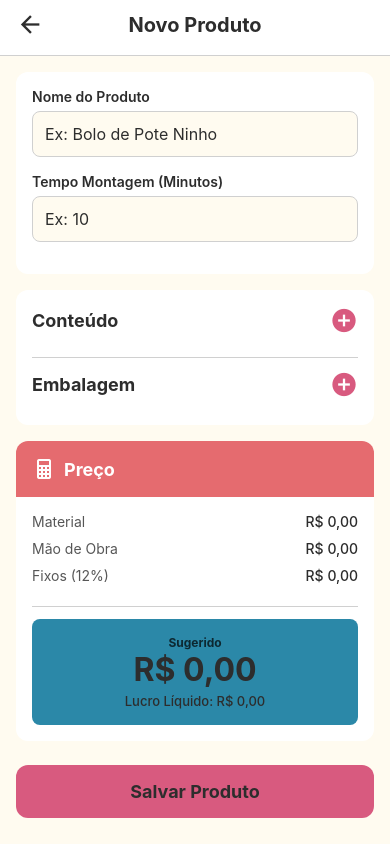
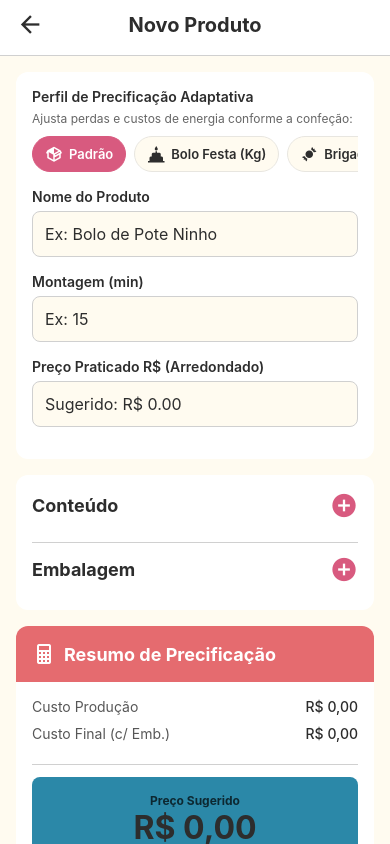
Before and after one commit to MaelBG/TesteRafaComeDocura, a React Native app: screen /CreateProduct in a window 390 px wide. Built offline with nearby package versions, Linux system fonts and the light colour scheme.

Commit message:
feat(pricing): implementa perfis inteligentes de precificacao por tipo de doce

```diff
--- a/src/hooks/usePricing.ts
+++ b/src/hooks/usePricing.ts
@@ -1,8 +1,45 @@
-import { useAppStore, Ingredient, Recipe, Product, Packaging, Settings } from '../store/useAppStore';
+import { useAppStore, Ingredient, Recipe, Product, Packaging, Settings, PricingProfileType } from '../store/useAppStore';
+
+/**
+ * Retorna o fator de perda/desperdício por perfil de doce.
+ */
+export const getProfileLossFactor = (profile?: PricingProfileType): number => {
+  switch (profile) {
+    case 'bolo_festa':
+      return 1.15; // 15% de perda (cobertura Chantininho retida no bowl/sacos)
+    case 'brigadeiro':
+      return 1.10; // 10% de perda (raspa de panela + confeito granulado perdido)
+    case 'bolo_pote':
+      return 1.08; // 8% de perda (farelos de fatiamento)
+    case 'macaron':
+      return 1.25; // 25% de perda (triagem de cascas e risco de quebra)
+    case 'padrao':
+    default:
+      return 1.05; // 5% de perda padrão
+  }
+};
+
+/**
+ * Retorna a taxa de custos indiretos (gás, água, energia) por perfil de doce.
+ */
+export const getProfileIndirectRate = (profile?: PricingProfileType): number => {
+  switch (profile) {
+    case 'bolo_festa':
+      return 0.18; // 18% (forno por 1h+, batedeira e 12h de refrigeração)
+    case 'brigadeiro':
+      return 0.10; // 10% (cocção em panela 20min)
+    case 'bolo_pote':
+      return 0.12; // 12% (forno retangular + refrigeração)
+    case 'macaron':
+      return 0.14; // 14% (forno técnico com precisão)
+    case 'padrao':
+    default:
+      return 0.12; // 12% padrão
+  }
+};
 
 /**
  * Lógica pura de precificação que não depende de Hooks do React.
- * Pode ser usada em testes ou funções utilitárias.
  */
 export const pricingCalculator = (data: {
   ingredients: Ingredient[];
@@ -42,13 +79,18 @@ export const pricingCalculator = (data: {
     return getRecipeTotalCost(recipeId) / recipe.yieldQuantity;
   };
 
-  const getLaborCost = (minutes: number) => {
-    // Agora o valor da hora é definido diretamente pelo Assistente de Mão de Obra
+  const getLaborCost = (productionMinutes: number, decorationMinutes: number = 0) => {
     const hourlyRate = settings.hourlyRate || 15;
-    return (minutes / 60) * hourlyRate;
+    const baseLabor = (productionMinutes / 60) * hourlyRate;
+    // Mão de obra de decoração artística possui adicional de 50% no valor hora
+    const artisticLabor = (decorationMinutes / 60) * (hourlyRate * 1.5);
+    return baseLabor + artisticLabor;
   };
 
   const getProductProductionCost = (product: Product) => {
+    const lossFactor = getProfileLossFactor(product.pricingProfile);
+    const indirectRate = getProfileIndirectRate(product.pricingProfile);
+
     const ingredientsBaseCost = product.components.reduce((acc, comp) => {
       if (comp.type === 'ingredient') {
         return acc + getIngredientUnitCost(comp.componentId) * comp.usedQuantity;
@@ -63,9 +105,12 @@ export const pricingCalculator = (data: {
       return acc;
     }, 0);
 
-    const contentRealCost = (ingredientsBaseCost * 1.05) + recipesRealCost;
-    const indirectCost = contentRealCost * 0.12;
-    const laborCost = getLaborCost(product.productionTimeMinutes);
+    const contentRealCost = (ingredientsBaseCost * lossFactor) + recipesRealCost;
+    const indirectCost = contentRealCost * indirectRate;
+    const laborCost = getLaborCost(
+      product.productionTimeMinutes || 0,
+      product.decorationTimeMinutes || 0
+    );
 
     return contentRealCost + indirectCost + laborCost;
   };
@@ -89,6 +134,35 @@ export const pricingCalculator = (data: {
     return ctu / (1 - margin);
   };
 
+  /**
+   * Retorna o lucro líquido e a margem de lucro real calculados com base no preço praticado.
+   */
+  const getActualMarginAndProfit = (product: Product) => {
+    const cost = getProductUnitCost(product);
+    const sellingPrice = product.actualSellingPrice && product.actualSellingPrice > 0
+      ? product.actualSellingPrice
+      : getSuggestedPrice(product);
+
+    const profit = sellingPrice - cost;
+    const marginPercent = sellingPrice > 0 ? (profit / sellingPrice) * 100 : 0;
+
+    return {
+      cost,
+      sellingPrice,
+      profit,
+      marginPercent,
+    };
+  };
+
+  /**
+   * Para bolos de festa, calcula o custo por Quilo (R$/Kg).
+   */
+  const getCostPerKg = (product: Product) => {
+    const totalCost = getProductUnitCost(product);
+    const weightKg = product.targetWeightKg && product.targetWeightKg > 0 ? product.targetWeightKg : 1;
+    return totalCost / weightKg;
+  };
+
   return {
     getIngredientUnitCost,
     getPackagingUnitCost,
@@ -98,6 +172,8 @@ export const pricingCalculator = (data: {
     getProductProductionCost,
     getProductUnitCost,
     getSuggestedPrice,
+    getActualMarginAndProfit,
+    getCostPerKg,
     hourlyRate: settings.hourlyRate || 15,
   };
 };
--- a/src/screens/CreateProductScreen.tsx
+++ b/src/screens/CreateProductScreen.tsx
@@ -15,7 +15,7 @@ import { MaterialCommunityIcons } from '@expo/vector-icons';
 import { useSafeAreaInsets } from 'react-native-safe-area-context';
 import { useNavigation, useRoute, RouteProp } from '@react-navigation/native';
 import { colors } from '../theme/colors';
-import { useAppStore, ProductComponent, Product } from '../store/useAppStore';
+import { useAppStore, ProductComponent, Product, PricingProfileType } from '../store/useAppStore';
 import { RootStackParamList } from '../navigation/types';
 import { usePricing } from '../hooks/usePricing';
 
@@ -53,6 +53,11 @@ export default function CreateProductScreen() {
   // Estados do Produto
   const [productName, setProductName] = useState('');
   const [productionTimeMinutes, setProductionTimeMinutes] = useState('');
+  const [decorationTimeMinutes, setDecorationTimeMinutes] = useState('');
+  const [pricingProfile, setPricingProfile] = useState<PricingProfileType>('padrao');
+  const [targetWeightKg, setTargetWeightKg] = useState('');
+  const [actualSellingPrice, setActualSellingPrice] = useState('');
+
   const [components, setComponents] = useState<LocalComponent[]>([]);
   const [modalVisible, setModalVisible] = useState(false);
   const [modalType, setModalType] = useState<'content' | 'packaging'>('content');
@@ -115,6 +120,10 @@ export default function CreateProductScreen() {
       if (existingProduct) {
         setProductName(existingProduct.name);
         setProductionTimeMinutes(existingProduct.productionTimeMinutes.toString().replace('.', ','));
+        if (existingProduct.pricingProfile) setPricingProfile(existingProduct.pricingProfile);
+        if (existingProduct.decorationTimeMinutes) setDecorationTimeMinutes(existingProduct.decorationTimeMinutes.toString().replace('.', ','));
+        if (existingProduct.targetWeightKg) setTargetWeightKg(existingProduct.targetWeightKg.toString().replace('.', ','));
+        if (existingProduct.actualSellingPrice) setActualSellingPrice(existingProduct.actualSellingPrice.toString().replace('.', ','));
 
         const loadedComponents = existingProduct.components.map(comp => {
           let name = 'Item removido';
@@ -160,6 +169,10 @@ export default function CreateProductScreen() {
     id: productId || 'temp',
     name: productName || '',
     productionTimeMinutes: parseFloat(productionTimeMinutes.toString().replace(',', '.')) || 0,
+    decorationTimeMinutes: parseFloat(decorationTimeMinutes.toString().replace(',', '.')) || 0,
+    pricingProfile,
+    targetWeightKg: parseFloat(targetWeightKg.toString().replace(',', '.')) || 0,
+    actualSellingPrice: parseFloat(actualSellingPrice.toString().replace(',', '.')) || 0,
     components: components.map(c => ({
       id: c.id,
       componentId: c.componentId,
@@ -172,22 +185,13 @@ export default function CreateProductScreen() {
   const totalCost = getProductUnitCost(tempProduct) || 0;
   const suggestedPrice = getSuggestedPrice(tempProduct) || 0;
 
-  const materialCost = components.reduce((acc, c) => acc + (parseFloat(c.usedQuantity.toString().replace(',', '.')) || 0) * (c.costPerUnit || 0), 0);
-  const contentsBaseCost = components.filter(c => c.type !== 'packaging').reduce((acc, c) => acc + (parseFloat(c.usedQuantity.toString().replace(',', '.')) || 0) * (c.costPerUnit || 0), 0);
-
-  const recipeRealCost = contentsBaseCost * 1.05;
-  const indirectCostValue = recipeRealCost * (settings.fixedCostsPercent / 100);
-  const laborCostValue = getLaborCost(tempProduct.productionTimeMinutes) || 0;
-  const profitMarginPercent = settings.profitMarginPercent || 0;
-  const actualProfit = suggestedPrice - totalCost;
-
   const handleSaveProduct = () => {
     if (!productName.trim() || !productionTimeMinutes.trim()) {
       Alert.alert('Atenção', 'Preencha os campos obrigatórios.');
       return;
     }
     if (components.length === 0) {
-      Alert.alert('Atenção', 'Adicione componentes.');
+      Alert.alert('Atenção', 'Adicione componentes ao produto.');
       return;
     }
 
@@ -198,11 +202,21 @@ export default function CreateProductScreen() {
       usedQuantity: parseFloat(c.usedQuantity.replace(',', '.')) || 0
     }));
 
+    const productPayload: Omit<Product, 'id'> = {
+      name: productName.trim(),
+      productionTimeMinutes: tempProduct.productionTimeMinutes,
+      decorationTimeMinutes: tempProduct.decorationTimeMinutes,
+      pricingProfile,
+      targetWeightKg: tempProduct.targetWeightKg,
+      actualSellingPrice: tempProduct.actualSellingPrice,
+      components: formattedComponents,
+    };
+
     if (productId) {
-      updateProduct(productId, { name: productName, productionTimeMinutes: tempProduct.productionTimeMinutes, components: formattedComponents });
+      updateProduct(productId, productPayload);
       Alert.alert('Sucesso', 'Produto atualizado!', [{ text: 'OK', onPress: () => navigation.goBack() }]);
     } else {
-      addProduct({ name: productName, productionTimeMinutes: tempProduct.productionTimeMinutes, components: formattedComponents });
+      addProduct(productPayload);
       Alert.alert('Sucesso', 'Produto salvo!', [{ text: 'OK', onPress: () => navigation.goBack() }]);
     }
   };
@@ -249,10 +263,64 @@ export default function CreateProductScreen() {
       <KeyboardAvoidingView style={{ flex: 1 }} behavior={Platform.OS === 'ios' ? 'padding' : undefined}>
         <ScrollView contentContainerStyle={styles.scrollContent} showsVerticalScrollIndicator={false}>
           <View style={styles.card}>
+            <Text style={styles.label}>Perfil de Precificação Adaptativa</Text>
+            <Text style={styles.sublabel}>Ajusta perdas e custos de energia conforme a confeção:</Text>
+
+            <ScrollView horizontal showsHorizontalScrollIndicator={false} style={styles.profileScroll}>
+              {[
+                { id: 'padrao', label: 'Padrão', icon: 'package-variant' },
+                { id: 'bolo_festa', label: 'Bolo Festa (Kg)', icon: 'cake-layered' },
+                { id: 'brigadeiro', label: 'Brigadeiros', icon: 'candy' },
+                { id: 'bolo_pote', label: 'Bolo no Pote', icon: 'glass-fragile' },
+                { id: 'macaron', label: 'Macaron/Fino', icon: 'cookie' },
+              ].map((item) => (
+                <TouchableOpacity
+                  key={item.id}
+                  style={[styles.profileChip, pricingProfile === item.id && styles.profileChipActive]}
+                  onPress={() => setPricingProfile(item.id as PricingProfileType)}
+                >
+                  <MaterialCommunityIcons
+                    name={item.icon as any}
+                    size={18}
+                    color={pricingProfile === item.id ? colors.white : colors.text}
+                  />
+                  <Text style={[styles.profileChipText, pricingProfile === item.id && styles.profileChipTextActive]}>
+                    {item.label}
+                  </Text>
+                </TouchableOpacity>
+              ))}
+            </ScrollView>
+
             <Text style={styles.label}>Nome do Produto</Text>
             <TextInput style={styles.input} placeholder="Ex: Bolo de Pote Ninho" value={productName} onChangeText={setProductName} />
-            <Text style={styles.label}>Tempo Montagem (Minutos)</Text>
-            <TextInput style={styles.input} placeholder="Ex: 10" keyboardType="numeric" value={productionTimeMinutes} onChangeText={setProductionTimeMinutes} />
+
+            <View style={{ flexDirection: 'row', gap: 10 }}>
+              <View style={{ flex: 1 }}>
+                <Text style={styles.label}>Montagem (min)</Text>
+                <TextInput style={styles.input} placeholder="Ex: 15" keyboardType="numeric" value={productionTimeMinutes} onChangeText={(val) => setProductionTimeMinutes(val.replace(',', '.'))} />
+              </View>
+
+              {pricingProfile === 'bolo_festa' && (
+                <View style={{ flex: 1 }}>
+                  <Text style={styles.label}>Decoração (min)</Text>
+                  <TextInput style={styles.input} placeholder="Ex: 30" keyboardType="numeric" value={decorationTimeMinutes} onChangeText={(val) => setDecorationTimeMinutes(val.replace(',', '.'))} />
+                </View>
+              )}
+            </View>
+
+            <View style={{ flexDirection: 'row', gap: 10 }}>
+              <View style={{ flex: 1 }}>
+                <Text style={styles.label}>Preço Praticado R$ (Arredondado)</Text>
+                <TextInput style={styles.input} placeholder={`Sugerido: R$ ${suggestedPrice.toFixed(2)}`} keyboardType="numeric" value={actualSellingPrice} onChangeText={(val) => setActualSellingPrice(val.replace(',', '.'))} />
+              </View>
+
+              {pricingProfile === 'bolo_festa' && (
+                <View style={{ flex: 1 }}>
+                  <Text style={styles.label}>Peso Estimado (Kg)</Text>
+                  <TextInput style={styles.input} placeholder="Ex: 1.5" keyboardType="numeric" value={targetWeightKg} onChangeText={(val) => setTargetWeightKg(val.replace(',', '.'))} />
+                </View>
+              )}
+            </View>
           </View>
 
           <View style={styles.card}>
@@ -276,13 +344,24 @@ export default function CreateProductScreen() {
           </View>
 
           <View style={styles.pricingCard}>
-            <View style={styles.pricingHeader}><MaterialCommunityIcons name="calculator" size={24} color={colors.white} /><Text style={styles.pricingTitle}>Preço</Text></View>
+            <View style={styles.pricingHeader}>
+              <MaterialCommunityIcons name="calculator" size={24} color={colors.white} />
+              <Text style={styles.pricingTitle}>Resumo de Precificação</Text>
+            </View>
             <View style={styles.pricingBody}>
-                <View style={styles.calcRow}><Text style={styles.calcLabel}>Material</Text><Text style={styles.calcValue}>R$ {materialCost.toFixed(2).replace('.', ',')}</Text></View>
-                <View style={styles.calcRow}><Text style={styles.calcLabel}>Mão de Obra</Text><Text style={styles.calcValue}>R$ {laborCostValue.toFixed(2).replace('.', ',')}</Text></View>
-                <View style={styles.calcRow}><Text style={styles.calcLabel}>Fixos ({settings.fixedCostsPercent}%)</Text><Text style={styles.calcValue}>R$ {indirectCostValue.toFixed(2).replace('.', ',')}</Text></View>
-                <View style={styles.divider} />
-                <View style={styles.suggestedPriceBox}><Text style={styles.suggestedLabel}>Sugerido</Text><Text style={styles.suggestedValue}>R$ {suggestedPrice.toFixed(2).replace('.', ',')}</Text><Text style={styles.profitText}>Lucro Líquido: R$ {actualProfit.toFixed(2).replace('.', ',')}</Text></View>
+              <View style={styles.calcRow}>
+                <Text style={styles.calcLabel}>Custo Produção</Text>
+                <Text style={styles.calcValue}>R$ {productionCost.toFixed(2).replace('.', ',')}</Text>
+              </View>
+              <View style={styles.calcRow}>
+                <Text style={styles.calcLabel}>Custo Final (c/ Emb.)</Text>
+                <Text style={styles.calcValue}>R$ {totalCost.toFixed(2).replace('.', ',')}</Text>
+              </View>
+              <View style={styles.divider} />
+              <View style={styles.suggestedPriceBox}>
+                <Text style={styles.suggestedLabel}>Preço Sugerido</Text>
+                <Text style={styles.suggestedValue}>R$ {suggestedPrice.toFixed(2).replace('.', ',')}</Text>
+              </View>
             </View>
           </View>
           <TouchableOpacity style={styles.saveButton} onPress={handleSaveProduct}><Text style={styles.saveButtonText}>Salvar Produto</Text></TouchableOpacity>
@@ -359,6 +438,32 @@ const styles = StyleSheet.create({
   scrollContent: { padding: 16, paddingBottom: 40 },
   card: { backgroundColor: colors.white, borderRadius: 12, padding: 16, marginBottom: 16, elevation: 2 },
   label: { fontSize: 14, fontWeight: '600', color: colors.text, marginBottom: 6 },
+  sublabel: { fontSize: 12, color: colors.textMuted, marginBottom: 10 },
+  profileScroll: { flexDirection: 'row', marginBottom: 16 },
+  profileChip: {
+    flexDirection: 'row',
+    alignItems: 'center',
+    backgroundColor: colors.background,
+    paddingVertical: 8,
+    paddingHorizontal: 12,
+    borderRadius: 20,
+    marginRight: 8,
+    borderWidth: 1,
+    borderColor: colors.border,
+    gap: 6
+  },
+  profileChipActive: {
+    backgroundColor: colors.primary,
+    borderColor: colors.primary
+  },
+  profileChipText: {
+    fontSize: 13,
+    fontWeight: '600',
+    color: colors.text
+  },
+  profileChipTextActive: {
+    color: colors.white
+  },
   input: { backgroundColor: colors.background, borderWidth: 1, borderColor: colors.muted, borderRadius: 8, padding: 12, fontSize: 16, color: colors.text, marginBottom: 16 },
   sectionHeader: { flexDirection: 'row', justifyContent: 'space-between', alignItems: 'center', marginBottom: 10 },
   sectionTitle: { fontSize: 18, fontWeight: 'bold', color: colors.text },
--- a/src/screens/ProductsScreen.tsx
+++ b/src/screens/ProductsScreen.tsx
@@ -19,7 +19,13 @@ import { usePricing } from '../hooks/usePricing';
 export default function ProductsScreen() {
   const { products, removeProduct, settings } = useAppStore();
   const navigation = useNavigation<NativeStackNavigationProp<RootStackParamList>>();
-  const { getProductUnitCost, getSuggestedPrice, getProductProductionCost } = usePricing();
+  const {
+    getProductUnitCost,
+    getSuggestedPrice,
+    getProductProductionCost,
+    getActualMarginAndProfit,
+    getCostPerKg
+  } = usePricing();
 
   const handleRemove = (id: string) => {
     Alert.alert(
@@ -32,19 +38,39 @@ export default function ProductsScreen() {
     );
   };
 
+  const getProfileBadgeInfo = (profile?: string) => {
+    switch (profile) {
+      case 'bolo_festa': return { label: 'Bolo Festa (Kg)', icon: 'cake-layered', color: '#8E44AD' };
+      case 'brigadeiro': return { label: 'Brigadeiros', icon: 'candy', color: '#D35400' };
+      case 'bolo_pote': return { label: 'Bolo no Pote', icon: 'glass-fragile', color: '#27AE60' };
+      case 'macaron': return { label: 'Macaron/Fino', icon: 'cookie', color: '#C0392B' };
+      default: return { label: 'Padrão', icon: 'package-variant', color: colors.secondary };
+    }
+  };
+
   const renderItem = ({ item }: { item: Product }) => {
-    // Usando o hook de precificação centralizado com segurança
     const totalCost = getProductUnitCost(item) || 0;
     const productionCost = getProductProductionCost(item) || 0;
-
     const suggestedPrice = getSuggestedPrice(item) || 0;
+    const actualData = getActualMarginAndProfit(item);
+    const badge = getProfileBadgeInfo(item.pricingProfile);
+    const costPerKg = item.pricingProfile === 'bolo_festa' ? getCostPerKg(item) : 0;
 
     return (
       <View style={styles.card}>
         <View style={styles.cardHeader}>
           <View style={{ flex: 1 }}>
-            <Text style={styles.itemName}>{item.name || 'Sem nome'}</Text>
-            <Text style={styles.itemDescription}>Tempo montagem: {item.productionTimeMinutes || 0} min</Text>
+            <View style={{ flexDirection: 'row', alignItems: 'center', gap: 6, marginBottom: 4 }}>
+              <Text style={styles.itemName}>{item.name || 'Sem nome'}</Text>
+              <View style={[styles.profileBadge, { backgroundColor: badge.color }]}>
+                <MaterialCommunityIcons name={badge.icon as any} size={12} color={colors.white} />
+                <Text style={styles.profileBadgeText}>{badge.label}</Text>
+              </View>
+            </View>
+            <Text style={styles.itemDescription}>
+              Montagem: {item.productionTimeMinutes || 0} min
+              {item.decorationTimeMinutes ? ` | Decoração: ${item.decorationTimeMinutes} min` : ''}
+            </Text>
           </View>
           <View style={styles.actionButtons}>
             <TouchableOpacity style={styles.iconButton} onPress={() => navigation.navigate('CreateProduct', { productId: item.id })}>
@@ -58,25 +84,30 @@ export default function ProductsScreen() {
 
         <View style={styles.costsContainer}>
           <View style={styles.costColumn}>
-            <Text style={styles.costLabel}>Custo Produção</Text>
-            <Text style={styles.costValue}>R$ {productionCost.toFixed(2).replace('.', ',')}</Text>
+            <Text style={styles.costLabel}>Custo Final</Text>
+            <Text style={styles.costValue}>R$ {totalCost.toFixed(2).replace('.', ',')}</Text>
+            {costPerKg > 0 && (
+              <Text style={styles.costSubValue}>R$ {costPerKg.toFixed(2).replace('.', ',')}/Kg</Text>
+            )}
           </View>
           <View style={styles.costDivider} />
           <View style={styles.costColumn}>
-            <Text style={styles.costLabel}>Custo Final (c/ Emb.)</Text>
-            <Text style={styles.costValue}>R$ {totalCost.toFixed(2).replace('.', ',')}</Text>
+            <Text style={styles.costLabel}>Preço Sugerido</Text>
+            <Text style={styles.costValue}>R$ {suggestedPrice.toFixed(2).replace('.', ',')}</Text>
           </View>
         </View>
 
         <View style={styles.priceContainer}>
           <View style={styles.priceHeader}>
-            <MaterialCommunityIcons name="tag-heart" size={20} color={colors.white} style={{ marginRight: 6 }} />
-            <Text style={styles.priceLabel}>Preço Sugerido</Text>
+            <MaterialCommunityIcons name="tag-heart" size={18} color={colors.white} style={{ marginRight: 6 }} />
+            <Text style={styles.priceLabel}>Preço Praticado</Text>
           </View>
           <View style={styles.priceFooter}>
-            <Text style={styles.priceValue}>R$ {suggestedPrice.toFixed(2).replace('.', ',')}</Text>
+            <Text style={styles.priceValue}>R$ {actualData.sellingPrice.toFixed(2).replace('.', ',')}</Text>
             <View style={styles.profitBadge}>
-              <Text style={styles.profitText}>Lucro: {settings.profitMarginPercent || 0}%</Text>
+              <Text style={styles.profitBadgeText}>
+                Lucro: R$ {actualData.profit.toFixed(2).replace('.', ',')} ({actualData.marginPercent.toFixed(0)}%)
+              </Text>
             </View>
           </View>
         </View>
@@ -187,6 +218,30 @@ const styles = StyleSheet.create({
     fontWeight: '600',
     color: colors.text,
   },
+  costSubValue: {
+    fontSize: 11,
+    fontWeight: '600',
+    color: colors.primary,
+    marginTop: 2,
+  },
+  profileBadge: {
+    flexDirection: 'row',
+    alignItems: 'center',
+    paddingHorizontal: 8,
+    paddingVertical: 2,
+    borderRadius: 10,
+    gap: 4,
+  },
+  profileBadgeText: {
+    color: colors.white,
+    fontSize: 10,
+    fontWeight: 'bold',
+  },
+  profitBadgeText: {
+    fontSize: 11,
+    fontWeight: 'bold',
+    color: colors.white,
+  },
   priceContainer: {
     backgroundColor: colors.accent,
     padding: 16,
--- a/src/store/useAppStore.ts
+++ b/src/store/useAppStore.ts
@@ -37,6 +37,8 @@ export interface Recipe {
   category?: string; // NOVO
 }
 
+export type PricingProfileType = 'bolo_festa' | 'brigadeiro' | 'bolo_pote' | 'macaron' | 'padrao';
+
 export interface ProductComponent {
   id: string; // id da relação
   componentId: string; // pode ser ingredient, recipe ou package
@@ -48,6 +50,10 @@ export interface Product {
   id: string;
   name: string;
   productionTimeMinutes: number;
+  decorationTimeMinutes?: number;
+  pricingProfile?: PricingProfileType;
+  targetWeightKg?: number;
+  actualSellingPrice?: number;
   components: ProductComponent[];
 }
 
```
Also changed, not shown: 1 other file (tests, documents, lock files or other folders).
